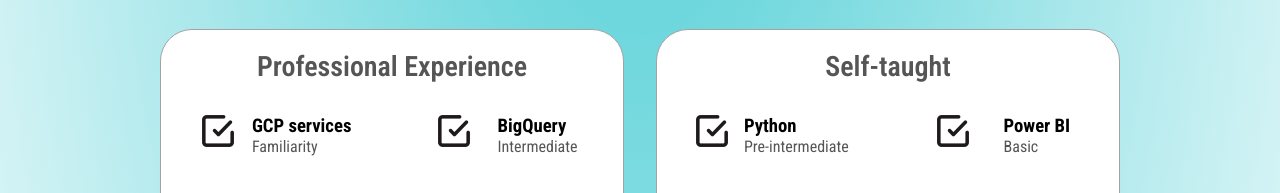
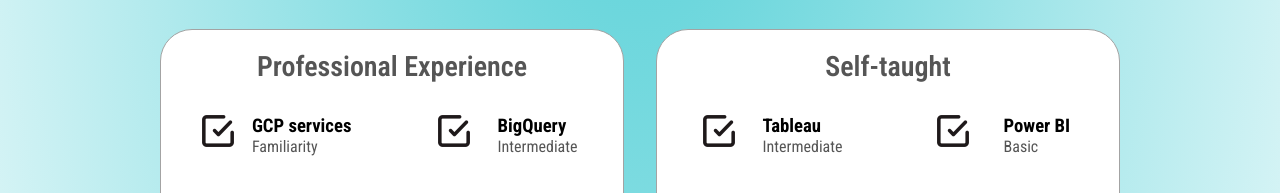
Before and after one commit to Dominik171/Web_portfolio, a plain HTML site: page index.html in a window 1280 px wide. Shown: the part 1775-1968 px from the top of the page. Drawn offline with Linux system fonts and the light colour scheme.

Commit message:
Update index.html

```diff
--- a/index.html
+++ b/index.html
@@ -168,8 +168,8 @@
                         class="icon"
                       />
                       <div>
-                        <h3>Python</h3>
-                        <p>Pre-intermediate</p>
+                        <h3>Tableau</h3>
+                        <p>Intermediate</p>
                       </div>
                     </article>
                     <article>
```
